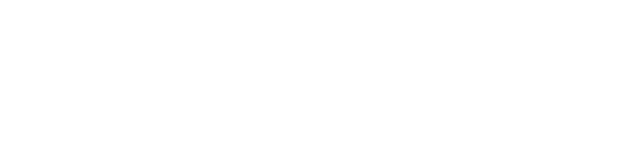
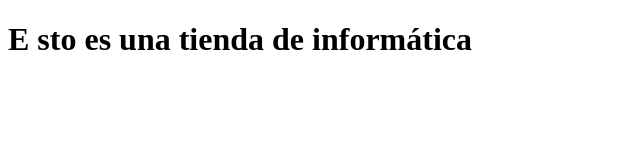
Before and after one commit to Moyaca73/Tienda-de-accesorios-para-PC, a plain HTML site: page index.html in a window 1280 px wide. Shown: the whole page, without its empty margins (0-640 px from the left). Drawn offline with Linux system fonts and the light colour scheme.

Commit message:
Update index.html

```diff
--- a/index.html
+++ b/index.html
@@ -7,6 +7,6 @@
     <title>Esto es una tienda de accesorios para PC</title>
 </head>
 <body>
-
+    <h1>E   sto es una tienda de informática</h1>
 </body>
 </html>
```
